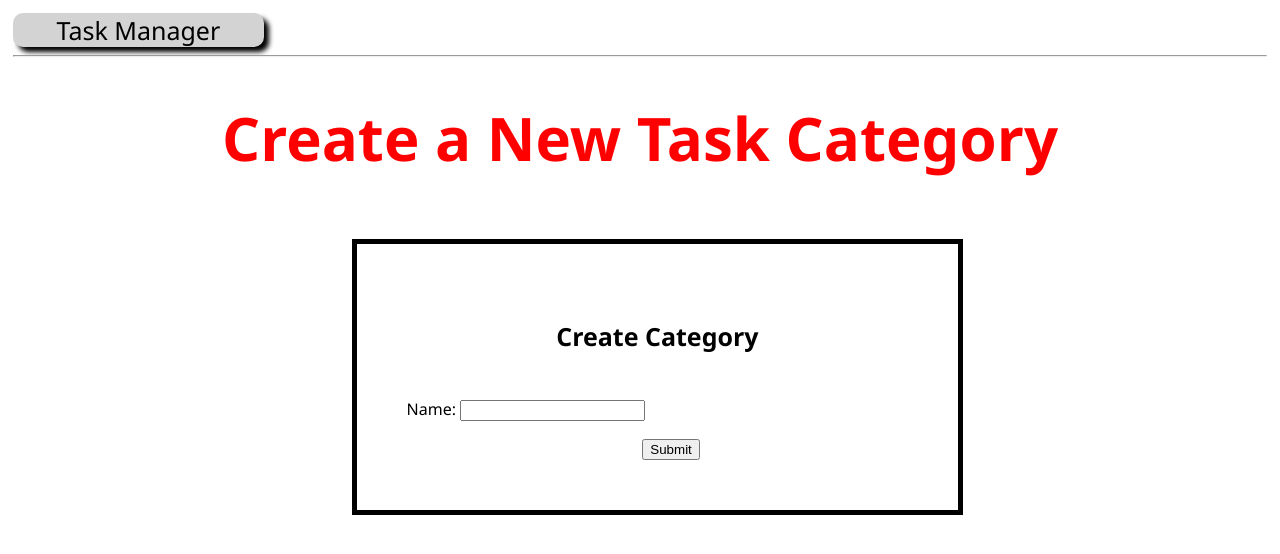
After one commit to msnyyder/PAL, a Django app: page /new_category/ in a window 1280 px wide. The commit adds this page. Shown: the top 554 px of the page. Run offline with Django 4.2, Linux system fonts and the light colour scheme.

Commit message:
Code to add new category and task

```diff
--- a/taskManager/forms.py
+++ b/taskManager/forms.py
@@ -0,0 +1,14 @@
+from .models import *
+from django import forms
+from django.contrib.auth.forms import UserCreationForm
+from django.contrib.auth.models import User
+
+class CategoryForm(forms.ModelForm):
+    class Meta:
+        model = Category
+        fields = ('name',)
+
+class TaskForm(forms.ModelForm):
+    class Meta:
+        model = Task
+        fields = ('title', 'content', 'startDate', 'endDate', 'notificationsOn', 'reminderDate')
--- /dev/null
+++ b/taskManager/templates/newCategory.html
@@ -0,0 +1,88 @@
+<!DOCTYPE html>
+<html>
+    {%block content%}
+    <head>
+        <meta charset = "utf-8" />
+        <title>New Category</title>
+
+        <style>
+
+            /*All content*/
+            body {
+                padding: 5px;
+                font-family:'Segoe UI', Tahoma, Geneva, Verdana, sans-serif;
+            }
+
+            .title-of-page {
+                text-align: center;
+                color: red;
+                font-size: 60px;
+            }
+
+            .box {
+                margin-top: 60px;
+                margin-bottom: 20px;
+                border: 5px solid black;
+                margin-left: 27%;
+                width: 40%;
+                padding: 50px;
+                background-color: white;
+            }
+
+            .header{
+                text-align:center;
+                padding-bottom: 20px;
+                font-size: 25px;
+            }
+
+            .btn2 {
+                margin-left: 47%;
+            }
+
+            .btn {
+                width: 20%;
+                background-color: lightgray;
+                color: white;
+                text-align: center;
+                border-radius: 10px 10px 10px 10px;
+                box-shadow: black 5px 5px 5px;
+            }
+
+            .btnTxt {
+                color: black;
+                text-decoration: none;
+                font-size: 25px;
+            }
+
+        </style>
+
+
+    </head>
+    <body>
+        <div class = "btn"><a class = "btnTxt" href="{% url 'taskPage' %}">Task Manager</a></div>
+        <hr/>
+
+        <h1 class="title-of-page">Create a New Task Category</h1>
+
+        <div class="container">
+            <div class="card-body">
+                {% if new_category %}
+                <div class="alert-success" role="alert">
+                    Your category has been added
+                </div>
+                {% else %}
+                <div class = "box">
+                <h3 class="header">Create Category</h3>
+                <form method="post" style="margin-top: 1.3em;">
+                    {{ category_form.as_p }}
+                    {% csrf_token %}
+                    <button type="submit" class="btn2">Submit</button>
+                </form>
+                </div>
+            {% endif %}
+            </div>
+        </div>
+
+    </body>
+    {%endblock%}
+</html>
--- a/taskManager/templates/taskManager.html
+++ b/taskManager/templates/taskManager.html
@@ -112,9 +112,9 @@
         <br>
         <div class = "btn"><a class = "btnTxt" href="google.com">Switch Category</a></div>
         <br>
-        <div class = "btn"><a class = "btnTxt" href="google.com">Add Category</a></div>
+        <div class = "btn"><a class = "btnTxt" href="{%url 'new_category'%}">Add Category</a></div>
         <br>
-        <div class = "btn"><a class = "btnTxt" href="google.com">Add Task</a></div>
+        <div class = "btn"><a class = "btnTxt" href="{%url 'new_task' chosenCategory%}">Add Task</a></div>
         <br>
         <div class = "btn"><a class = "btnTxt"  href="{% url 'scheduler' %}">Course Scheduler</a></div>
     </body>
--- a/taskManager/urls.py
+++ b/taskManager/urls.py
@@ -4,5 +4,7 @@ from django.contrib import admin
 
 urlpatterns = [
     path('taskpage/', views.taskPage, name='taskPage'),
+    path("new_category/", views.addCategory, name="new_category"),
+    path("new_task/<slug:category>", views.addTask, name = 'new_task'),
 
 ]
--- a/taskManager/views.py
+++ b/taskManager/views.py
@@ -1,5 +1,6 @@
 from django.shortcuts import render
 from .models import *
+from .forms import *
 from django.shortcuts import get_object_or_404
 
 
@@ -28,10 +29,11 @@ def taskPage(request):
     )
 
 #switch the category and show all tasks within selected category
-def switchCategory(request, category):
+def switchCategory(request, cat):
     #get all of the current user's categories for selected category
     categories = Category.objects.filter(user = request.user)
-    category = categories.filter(name = category)
+    category = categories.filter(name = cat)
+    category = category[0]
 
     taskstemp = Task.objects.filter(category = category)
     tasks = taskstemp.filter(user = request.user)
@@ -46,3 +48,61 @@ def switchCategory(request, category):
             'chosenCategory': category,
         }
     )
+
+#Create a new category
+def addCategory(request):
+    new_category = None
+    #A new category is created
+    if request.method == 'POST':
+        category_form = CategoryForm(data = request.POST)
+        if category_form.is_valid():
+            #create category object
+            new_category = category_form.save(commit=False)
+            #assign current user to category
+            new_category.user = request.user
+            #Save category to database
+            new_category.save()
+    else:
+        category_form = CategoryForm()
+
+    return render(
+        request,
+        "newCategory.html",
+        {
+            'currentUser': request.user,
+            'new_category': new_category,
+            'category_form': category_form,
+        }
+    )
+
+#Create a new task
+def addTask(request, category):
+    #get all of the current user's categories for selected category
+    categories = Category.objects.filter(user = request.user)
+    cat = categories.filter(name = category)
+    cat = cat[0]
+
+    new_task = None
+    #A new category is created
+    if request.method == 'POST':
+        task_form = TaskForm(data = request.POST)
+        if task_form.is_valid():
+            #create category object
+            new_task = task_form.save(commit=False)
+            #assign current user to category
+            new_task.user = request.user
+            new_task.category = cat
+            #Save category to database
+            new_task.save()
+    else:
+        task_form = TaskForm()
+
+    return render(
+        request,
+        "newTask.html",
+        {
+            'currentUser': request.user,
+            'new_task': new_task,
+            'task_form': task_form,
+        }
+    )
```
Also changed, not shown: taskManager/templates/newTask.html (added, +88 -0 lines), db.sqlite3.
